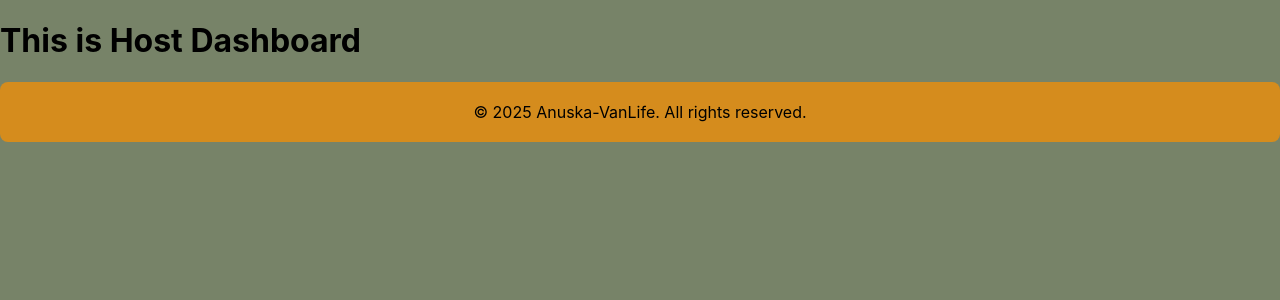
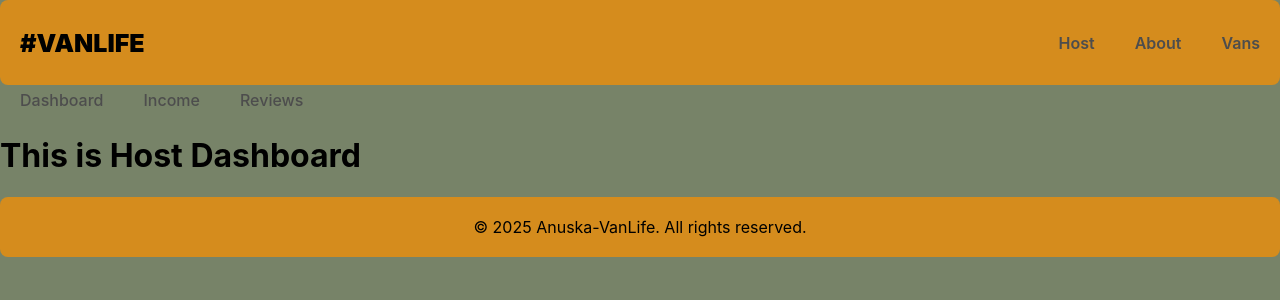
Before and after one commit to Anuska86/VanLife, a React (Vite) app in the folder van-life/: page /host in a window 1280 px wide. Shown: the top 300 px of the page. Built offline with nearby package versions, Linux system fonts and the light colour scheme; what miragejs would draw is missing.

Commit message:
Host nav

```diff
--- a/van-life/src/App.jsx
+++ b/van-life/src/App.jsx
@@ -10,6 +10,7 @@ import Layout from "./components/Layout";
 import Dashboard from "./components/pages/Host/Dashboard";
 import Income from "./components/pages/Host/Income";
 import Reviews from "./components/pages/Host/Reviews";
+import HostLayout from "./components/pages/Host/HostLayout";
 
 export default function App() {
   return (
@@ -22,7 +23,8 @@ export default function App() {
           <Route path="/vans/:id" element={<VansDetail />} />
         </Route>
 
-        <Route path="/host" element={<Dashboard />}>
+        <Route element={<HostLayout />}>
+          <Route path="/host" element={<Dashboard />} />
           <Route path="/host/income" element={<Income />} />
           <Route path="/host/reviews" element={<Reviews />} />
         </Route>
--- a/van-life/src/components/pages/Host/Dashboard.jsx
+++ b/van-life/src/components/pages/Host/Dashboard.jsx
@@ -1,11 +1,11 @@
 import React from "react";
-import { Outlet } from "react-router-dom";
+
 
 export default function Dashboard() {
   return (
     <>
       <h1>This is Host Dashboard</h1>
-      <Outlet />
+
     </>
   );
 }
--- /dev/null
+++ b/van-life/src/components/pages/Host/HostLayout.jsx
@@ -0,0 +1,14 @@
+import React from "react";
+import { Outlet } from "react-router-dom";
+import Header from "../../../components/Header";
+import HostNav from "./HostNav";
+
+export default function HostLayout() {
+  return (
+    <>
+      <Header />
+      <HostNav />
+      <Outlet />
+    </>
+  );
+}
--- /dev/null
+++ b/van-life/src/components/pages/Host/HostNav.jsx
@@ -0,0 +1,13 @@
+import React from "react";
+import { Link } from "react-router-dom";
+import "../styles/HostNav.css";
+
+export default function HostNav() {
+  return (
+    <nav className="host-nav">
+      <Link to="/host">Dashboard</Link>
+      <Link to="/host/income">Income</Link>
+      <Link to="/host/reviews">Reviews</Link>
+    </nav>
+  );
+}
--- a/van-life/src/components/pages/Host/Reviews.jsx
+++ b/van-life/src/components/pages/Host/Reviews.jsx
@@ -1,5 +1,5 @@
 import React from "react";
 
 export default function Review() {
-  return <h1>Host Review here</h1>;
+  return <h1>Host Reviews here</h1>;
 }
--- /dev/null
+++ b/van-life/src/components/pages/styles/HostNav.css
@@ -0,0 +1,16 @@
+.host-nav {
+  display: flex;
+}
+
+.host-nav a {
+  text-decoration: none;
+  color: #4d4d4d;
+  font-weight: 500;
+  padding: 5px 20px;
+}
+
+.host-nav a:hover {
+  color: #161616;
+  text-decoration: underline;
+  font-weight: 600;
+}
```
